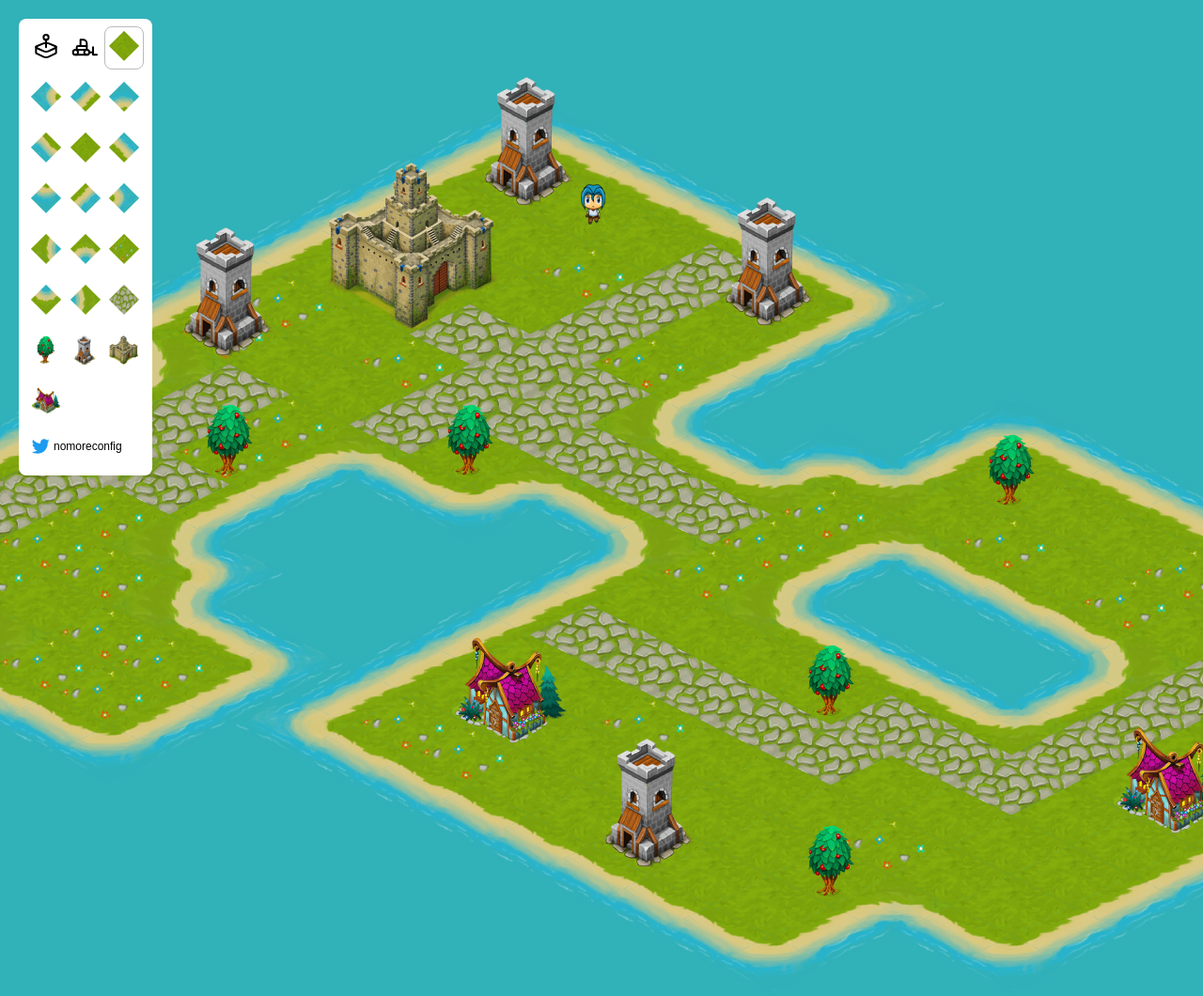
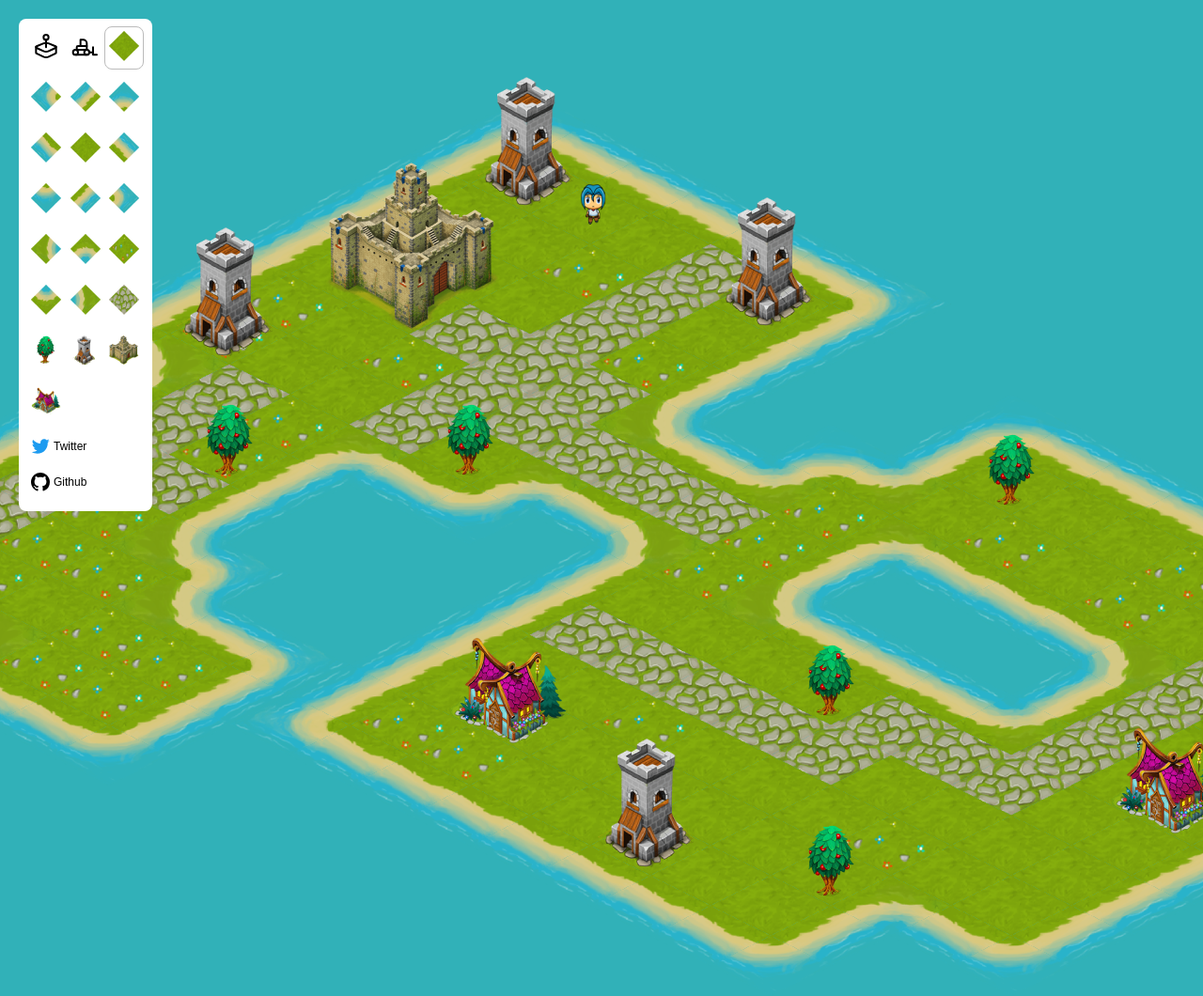
Before and after one commit to iamandras/isometric, a plain HTML site: page index.html in a window 1280 px wide. Shown: the top 1060 px of the page at 94% size. Drawn offline with nearby package versions, Linux system fonts and the light colour scheme; files whose address does not match are found by name.

Commit message:
github link

```diff
--- a/css/style.css
+++ b/css/style.css
@@ -27,6 +27,21 @@ body {
     width: 20px;
     height: 20px;
     fill: #1d9bf0;
+    margin-right: 4px;
+}
+
+#overlay .github {
+    display: flex;
+    align-items: center;
+    color: black;
+    text-decoration: none;
+    font-size: 12px;
+}
+
+#overlay .github svg {
+    width: 20px;
+    height: 20px;
+    fill: black;
     margin-right: 4px;
 }
 
--- a/index.html
+++ b/index.html
@@ -29,6 +29,9 @@
 
     <svg xmlns="http://www.w3.org/2000/svg" style="display:none">
         <defs>
+            <symbol id="github" viewBox="0 0 16 16">
+                <path fill-rule="evenodd" d="M8 0C3.58 0 0 3.58 0 8c0 3.54 2.29 6.53 5.47 7.59.4.07.55-.17.55-.38 0-.19-.01-.82-.01-1.49-2.01.37-2.53-.49-2.69-.94-.09-.23-.48-.94-.82-1.13-.28-.15-.68-.52-.01-.53.63-.01 1.08.58 1.23.82.72 1.21 1.87.87 2.33.66.07-.52.28-.87.51-1.07-1.78-.2-3.64-.89-3.64-3.95 0-.87.31-1.59.82-2.15-.08-.2-.36-1.02.08-2.12 0 0 .67-.21 2.2.82.64-.18 1.32-.27 2-.27.68 0 1.36.09 2 .27 1.53-1.04 2.2-.82 2.2-.82.44 1.1.16 1.92.08 2.12.51.56.82 1.27.82 2.15 0 3.07-1.87 3.75-3.65 3.95.29.25.54.73.54 1.48 0 1.07-.01 1.93-.01 2.2 0 .21.15.46.55.38A8.013 8.013 0 0016 8c0-4.42-3.58-8-8-8z"></path>
+            </symbol>
             <symbol id="twitter" viewBox="0 0 24 24">
                 <g><path d="M23.643 4.937c-.835.37-1.732.62-2.675.733.962-.576 1.7-1.49 2.048-2.578-.9.534-1.897.922-2.958 1.13-.85-.904-2.06-1.47-3.4-1.47-2.572 0-4.658 2.086-4.658 4.66 0 .364.042.718.12 1.06-3.873-.195-7.304-2.05-9.602-4.868-.4.69-.63 1.49-.63 2.342 0 1.616.823 3.043 2.072 3.878-.764-.025-1.482-.234-2.11-.583v.06c0 2.257 1.605 4.14 3.737 4.568-.392.106-.803.162-1.227.162-.3 0-.593-.028-.877-.082.593 1.85 2.313 3.198 4.352 3.234-1.595 1.25-3.604 1.995-5.786 1.995-.376 0-.747-.022-1.112-.065 2.062 1.323 4.51 2.093 7.14 2.093 8.57 0 13.255-7.098 13.255-13.254 0-.2-.005-.402-.014-.602.91-.658 1.7-1.477 2.323-2.41z"></path></g>
             </symbol>
@@ -88,7 +91,13 @@
                 <svg>
                     <use href="#twitter" />
                 </svg>
-                nomoreconfig
+                Twitter
+            </a>
+            <a href="https://github.com/iamandras/isometric" target="_blank" class="github">
+                <svg>
+                    <use href="#github" />
+                </svg>
+                Github
             </a>
         </div>
         <div id="screen" class="screen">
```
